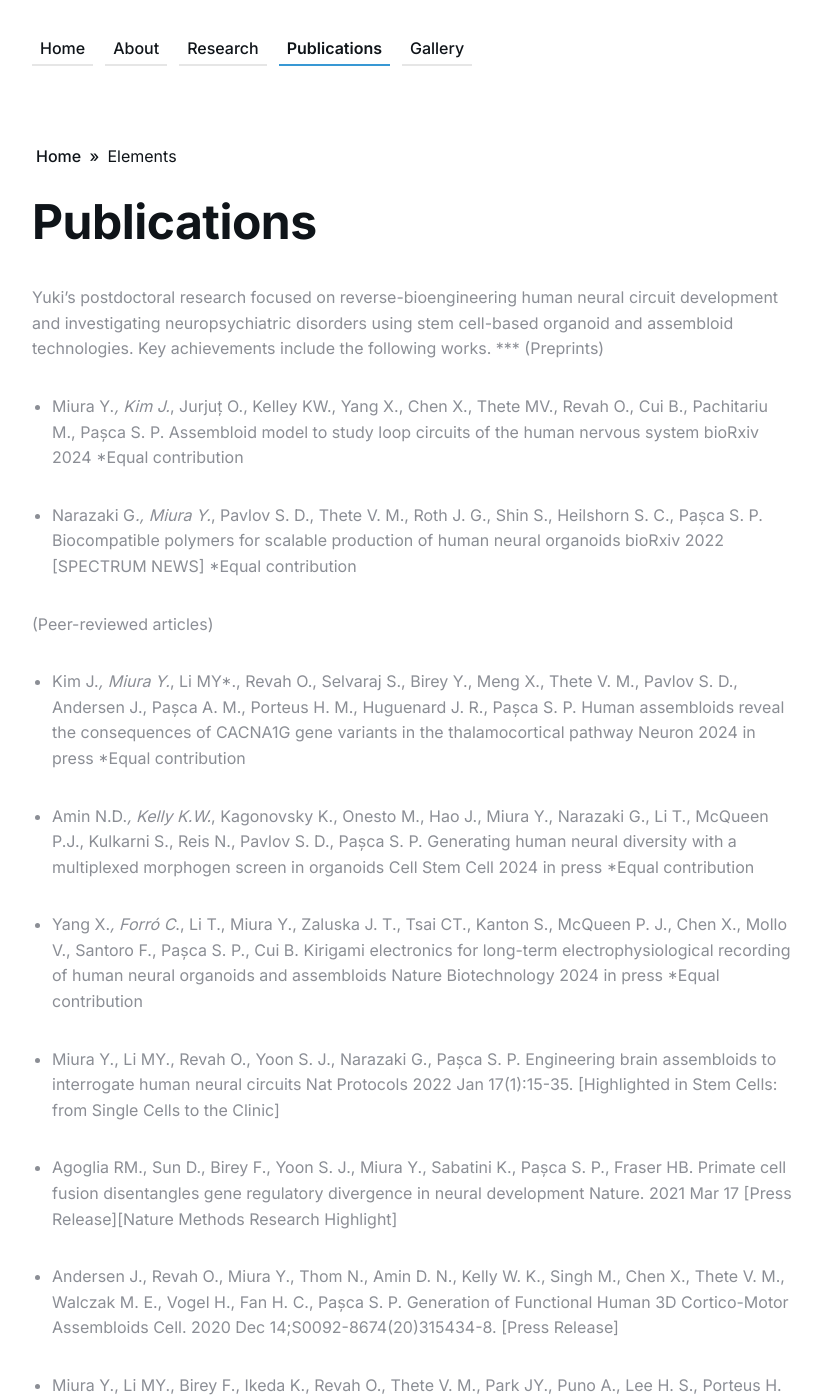
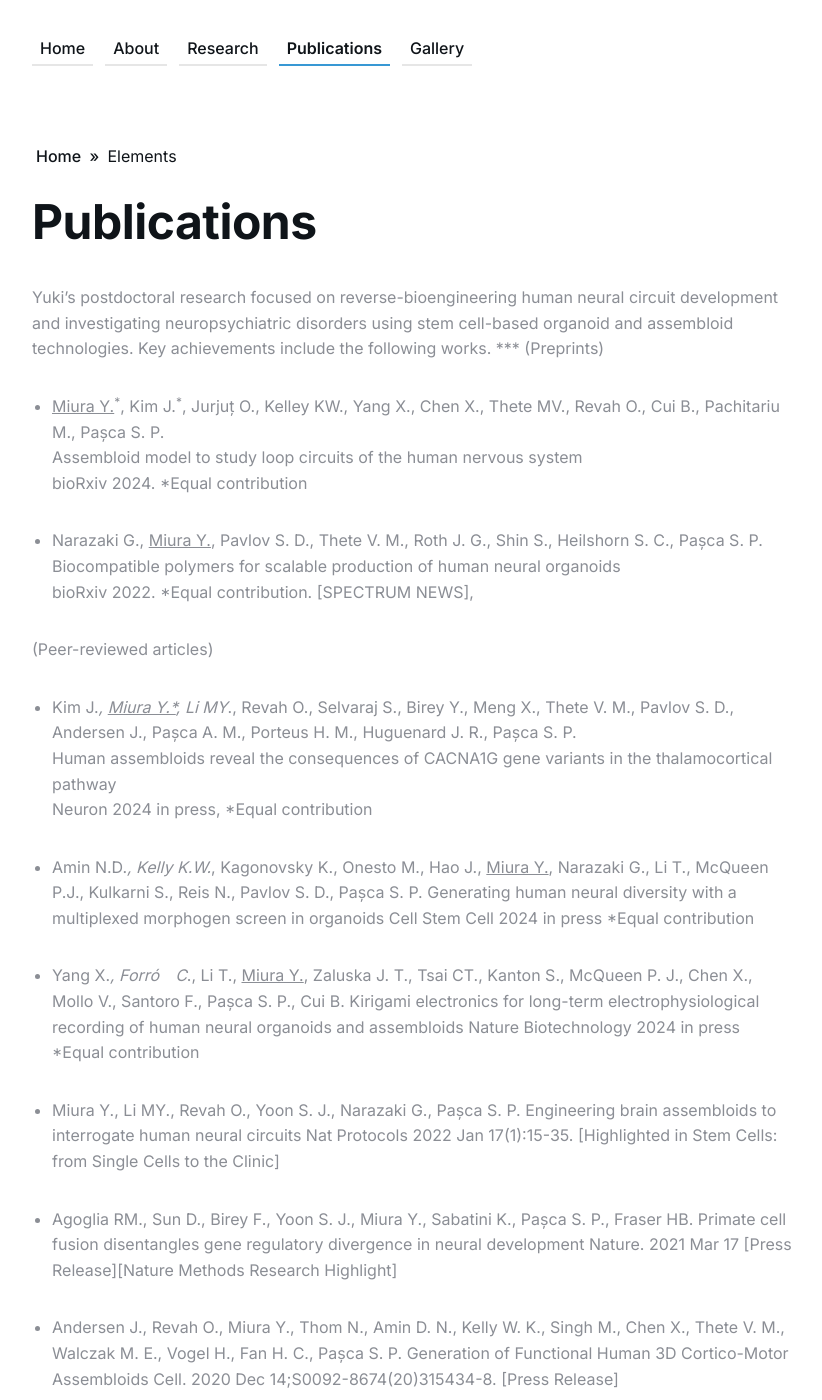
Before and after one commit to ykmiura/ykmiura.github.io, a Jekyll site: the page built from _pages/elements.md, in a window 1280 px wide and 1400 px high. Shown: the whole window, without its empty margins (228-1050 px from the left). Built offline with Jekyll 4.4.1, drawn with Linux system fonts in a browser that asks for light colours.

```diff
--- a/_pages/elements.md
+++ b/_pages/elements.md
@@ -10,24 +10,24 @@ Yuki's postdoctoral research focused on reverse-bioengineering human neural circ
 ***
 (Preprints)
 
-* Miura Y.*, Kim J.*, Jurjuț O., Kelley KW., Yang X., Chen X., Thete MV., Revah O., Cui B., Pachitariu M., Pașca S. P.
-Assembloid model to study loop circuits of the human nervous system
-bioRxiv 2024 *Equal contribution
+* <ins>Miura Y.</ins><sup>*</sup>, Kim J.<sup>*</sup>, Jurjuț O., Kelley KW., Yang X., Chen X., Thete MV., Revah O., Cui B., Pachitariu M., Pașca S. P.<br>
+Assembloid model to study loop circuits of the human nervous system<br>
+bioRxiv 2024. *Equal contribution
 
-* Narazaki G*., Miura Y.*, Pavlov S. D., Thete V. M., Roth J. G., Shin S., Heilshorn S. C., Pașca S. P.
-Biocompatible polymers for scalable production of human neural organoids
-bioRxiv 2022 [SPECTRUM NEWS] *Equal contribution
+* Narazaki G., <ins>Miura Y.</ins>, Pavlov S. D., Thete V. M., Roth J. G., Shin S., Heilshorn S. C., Pașca S. P.<br>
+Biocompatible polymers for scalable production of human neural organoids<br>
+bioRxiv 2022. *Equal contribution. [SPECTRUM NEWS],
 
 (Peer-reviewed articles)
-* Kim J.*, Miura Y.*, Li MY*., Revah O., Selvaraj S., Birey Y., Meng X., Thete V. M., Pavlov S. D., Andersen J., Pașca A. M., Porteus H. M., Huguenard J. R., Pașca S. P.
-Human assembloids reveal the consequences of CACNA1G gene variants in the thalamocortical pathway
-Neuron 2024 in press *Equal contribution
+* Kim J.*, <ins>Miura Y.*</ins>, Li MY*., Revah O., Selvaraj S., Birey Y., Meng X., Thete V. M., Pavlov S. D., Andersen J., Pașca A. M., Porteus H. M., Huguenard J. R., Pașca S. P.<br>
+Human assembloids reveal the consequences of CACNA1G gene variants in the thalamocortical pathway<br>
+Neuron 2024 in press, *Equal contribution
 
-* Amin N.D.*, Kelly K.W.*, Kagonovsky K., Onesto M., Hao J., Miura Y., Narazaki G., Li T., McQueen P.J., Kulkarni S., Reis N., Pavlov S. D., Pașca S. P.
+* Amin N.D.*, Kelly K.W.*, Kagonovsky K., Onesto M., Hao J., <ins>Miura Y.</ins>, Narazaki G., Li T., McQueen P.J., Kulkarni S., Reis N., Pavlov S. D., Pașca S. P.
 Generating human neural diversity with a multiplexed morphogen screen in organoids
 Cell Stem Cell 2024 in press *Equal contribution
 
-* Yang X.*, Forró C*., Li T., Miura Y., Zaluska J. T., Tsai CT., Kanton S., McQueen P. J., Chen X., Mollo V., Santoro F., Pașca S. P., Cui B.
+* Yang X.*, Forró　C*., Li T., <ins>Miura Y.</ins>, Zaluska J. T., Tsai CT., Kanton S., McQueen P. J., Chen X., Mollo V., Santoro F., Pașca S. P., Cui B.
 Kirigami electronics for long-term electrophysiological recording of human neural organoids and assembloids
 Nature Biotechnology 2024 in press *Equal contribution
 
```
